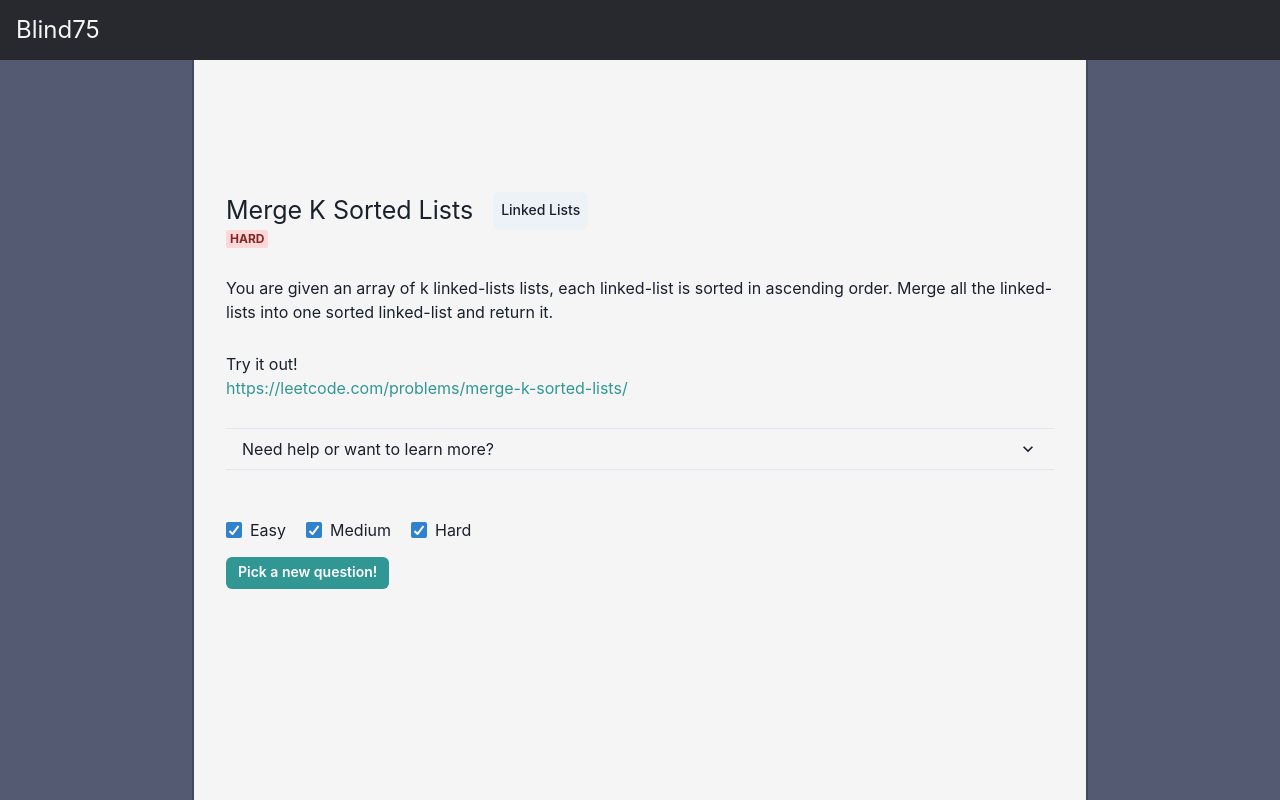
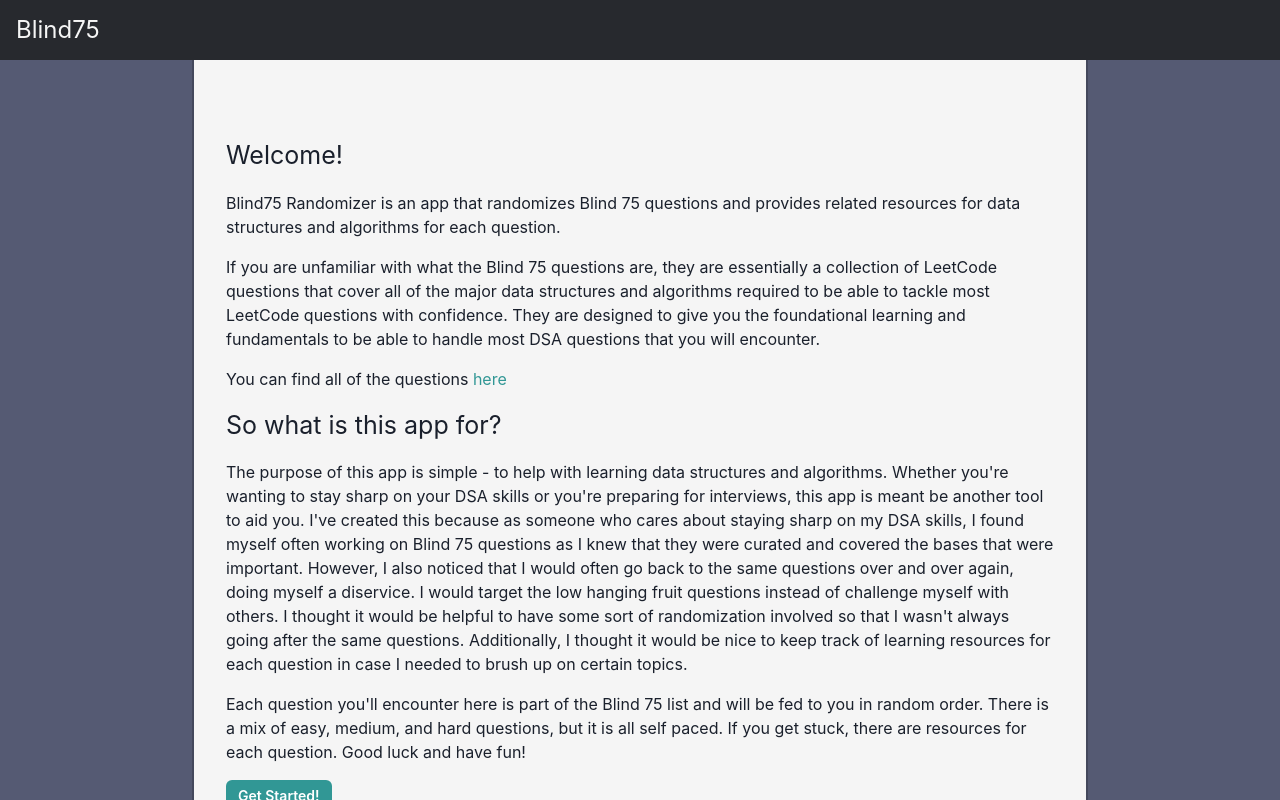
Before and after one commit to bfischer/blind75-randomizer, a React (Create React App) app: page / in a window 1280 px wide. Built offline with nearby package versions, Linux system fonts and the light colour scheme.

Commit message:
Added routes and home page

```diff
--- a/package.json
+++ b/package.json
@@ -12,6 +12,7 @@
     "framer-motion": "^7.10.2",
     "react": "^18.2.0",
     "react-dom": "^18.2.0",
+    "react-router-dom": "^6.5.0",
     "react-scripts": "5.0.1",
     "web-vitals": "^2.1.4"
   },
--- a/src/App.js
+++ b/src/App.js
@@ -1,6 +1,6 @@
 import styles from './App.module.css';
 import Navbar from './components/Navbar';
-import Randomizer from "./features/Randomizer";
+import AppRoutes from "./routes/AppRoutes";
 
 function App() {
   return (
@@ -9,7 +9,7 @@ function App() {
         <Navbar />
       </div>
       <div className={styles['content']}>
-        <Randomizer />
+        <AppRoutes />
       </div>
       <div className={styles['footer']}>
       </div>
--- a/src/components/Navbar/Navbar.jsx
+++ b/src/components/Navbar/Navbar.jsx
@@ -1,10 +1,13 @@
 import React from 'react';
-import styles from "./Navbar.module.css";
+import styles from './Navbar.module.css';
+import { Link as RouterLink } from 'react-router-dom'
 
 const Navbar = (props) => {
     return <>
         <header className={styles['navbar']}>
-            <div className={styles['navbar-title']}>Blind75</div>
+            <RouterLink to='/'>
+                <div className={styles['navbar-title']}>Blind75</div>
+            </RouterLink>
         </header>
     </>
 }
--- /dev/null
+++ b/src/features/Home/Home.jsx
@@ -0,0 +1,43 @@
+import React from 'react';
+import { Button, Link } from '@chakra-ui/react';
+import { Link as RouterLink } from 'react-router-dom';
+import styles from "./Home.module.css";
+
+const Home = (props) => {
+    return <>
+        <div className={styles['home']}>
+            <div className={styles['home-content']}>
+                <h1>Welcome!</h1>
+                <p>Blind75 Randomizer is an app that randomizes Blind 75 questions and provides related resources for data structures and algorithms for each question.</p>
+                <p>
+                    If you are unfamiliar with what the Blind 75 questions are, they are essentially a collection of LeetCode questions that cover
+                    all of the major data structures and algorithms required to be able to tackle most LeetCode questions with confidence. They are designed
+                    to give you the foundational learning and fundamentals to be able to handle most DSA questions that you will encounter.
+                </p>
+                <div>
+                    You can find all of the questions {<Link color='teal.500' isExternal href="https://gist.github.com/krishnadey30/88c4e2f601e96597974c00185e479532">here</Link>}
+                </div>
+                <h1>So what is this app for?</h1>
+                <p>
+                    The purpose of this app is simple - to help with learning data structures and algorithms. Whether you're wanting to stay sharp on your DSA skills
+                    or you're preparing for interviews, this app is meant be another tool to aid you. I've created this because as someone who cares about staying sharp on my DSA skills,
+                    I found myself often working on Blind 75 questions as I knew that they were curated and covered the bases that were important. However, I also noticed
+                    that I would often go back to the same questions over and over again, doing myself a diservice. I would target the low hanging fruit questions instead of challenge myself with others.
+                    I thought it would be helpful to have some sort of randomization involved so that I wasn't always going after the same questions. Additionally, I thought it would be nice
+                    to keep track of learning resources for each question in case I needed to brush up on certain topics.
+                </p>
+                <p>
+                    Each question you'll encounter here is part of the Blind 75 list and will be fed to you in random order. There is a mix of easy, medium, and hard questions, but it is all self paced.
+                    If you get stuck, there are resources for each question. Good luck and have fun!
+                </p>
+                <div>
+                    <RouterLink to='/questions'>
+                        <Button colorScheme='teal' size='sm' >Get Started!</Button>
+                    </RouterLink>
+                </div>
+            </div>
+        </div>
+    </>
+}
+
+export default Home;
--- /dev/null
+++ b/src/features/Home/Home.module.css
@@ -0,0 +1,20 @@
+.home {
+    display: flex;
+    flex-direction: column;
+    justify-content: left;
+    width: 100%;
+}
+
+.home .home-content {
+    display: flex;
+    flex-direction: column;
+    gap: 16px;
+    position: relative;
+    top: 45px;
+}
+
+@media screen and (max-width: 480px) {
+    .home .home-content {
+        top: 10px;
+    }
+}
--- /dev/null
+++ b/src/features/Home/index.js
@@ -0,0 +1,2 @@
+import Home from './Home';
+export default Home;
--- a/src/features/Randomizer/Randomizer.module.css
+++ b/src/features/Randomizer/Randomizer.module.css
@@ -8,9 +8,9 @@
 .randomizer .randomizer-content {
     display: flex;
     flex-direction: column;
-    gap: 28px;
+    gap: 35px;
     position: relative;
-    top: 100px;
+    top: 45px;
 }
 
 @media screen and (max-width: 480px) {
--- a/src/index.js
+++ b/src/index.js
@@ -1,6 +1,7 @@
 import React from 'react';
 import ReactDOM from 'react-dom/client';
 import { ChakraProvider } from '@chakra-ui/react'
+import { BrowserRouter } from "react-router-dom";
 import './index.css';
 import App from './App';
 import reportWebVitals from './reportWebVitals';
@@ -9,7 +10,9 @@ const root = ReactDOM.createRoot(document.getElementById('root'));
 root.render(
   <React.StrictMode>
     <ChakraProvider>
-      <App />
+      <BrowserRouter>
+        <App />
+      </BrowserRouter>
     </ChakraProvider>
   </React.StrictMode>
 );
--- /dev/null
+++ b/src/routes/AppRoutes.jsx
@@ -0,0 +1,15 @@
+import React from 'react';
+import Home from '../features/Home';
+import Randomizer from '../features/Randomizer';
+import { Routes, Route } from "react-router-dom";
+
+const AppRoutes = (props) => {
+    return (
+    <Routes>
+        <Route path="/" element={<Home />} />
+        <Route path="questions" element={<Randomizer />} />
+    </Routes>
+    )
+}
+
+export default AppRoutes;
```
Also changed, not shown: 2 other files (tests, documents, lock files or other folders).
